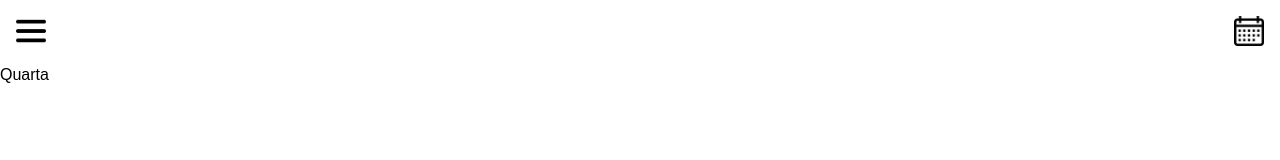
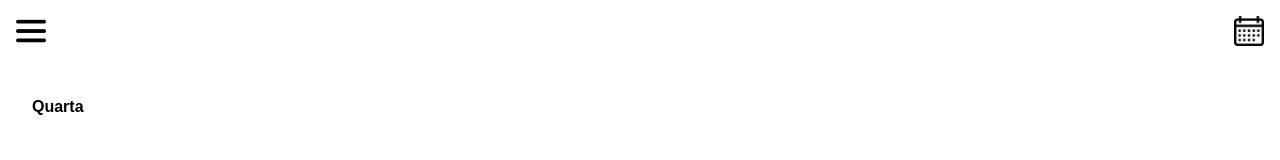
Before and after one commit to josuevictor/AppAgendamento, a plain HTML site: page home.html in a window 1280 px wide. Drawn offline with Linux system fonts and the light colour scheme.

Commit message:
styleHome

```diff
--- a/css/styleHome.css
+++ b/css/styleHome.css
@@ -18,3 +18,11 @@ nav ul li{
   list-style: none;
   margin: 1rem;
 }
+
+p{
+  font-weight: 700;
+}
+
+main{
+  padding: 2rem;
+}
```
